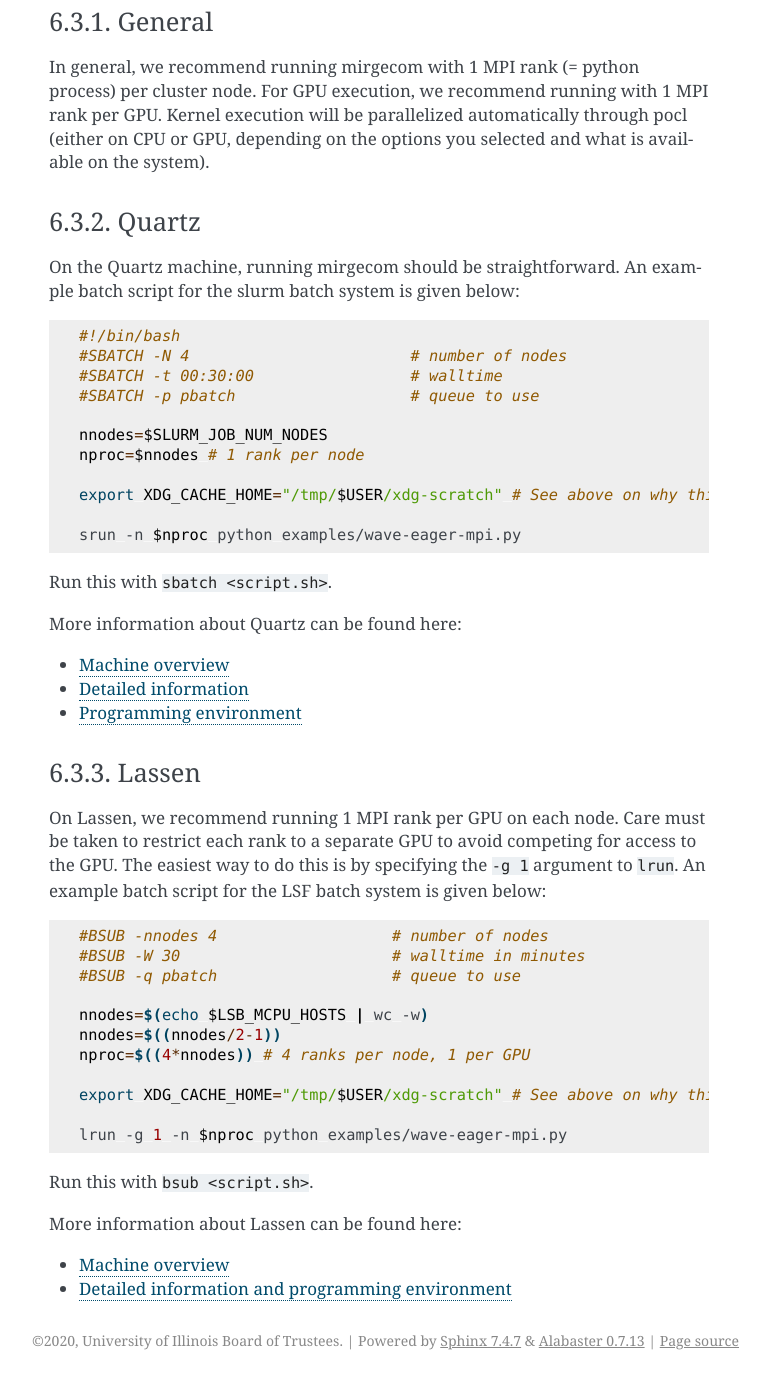
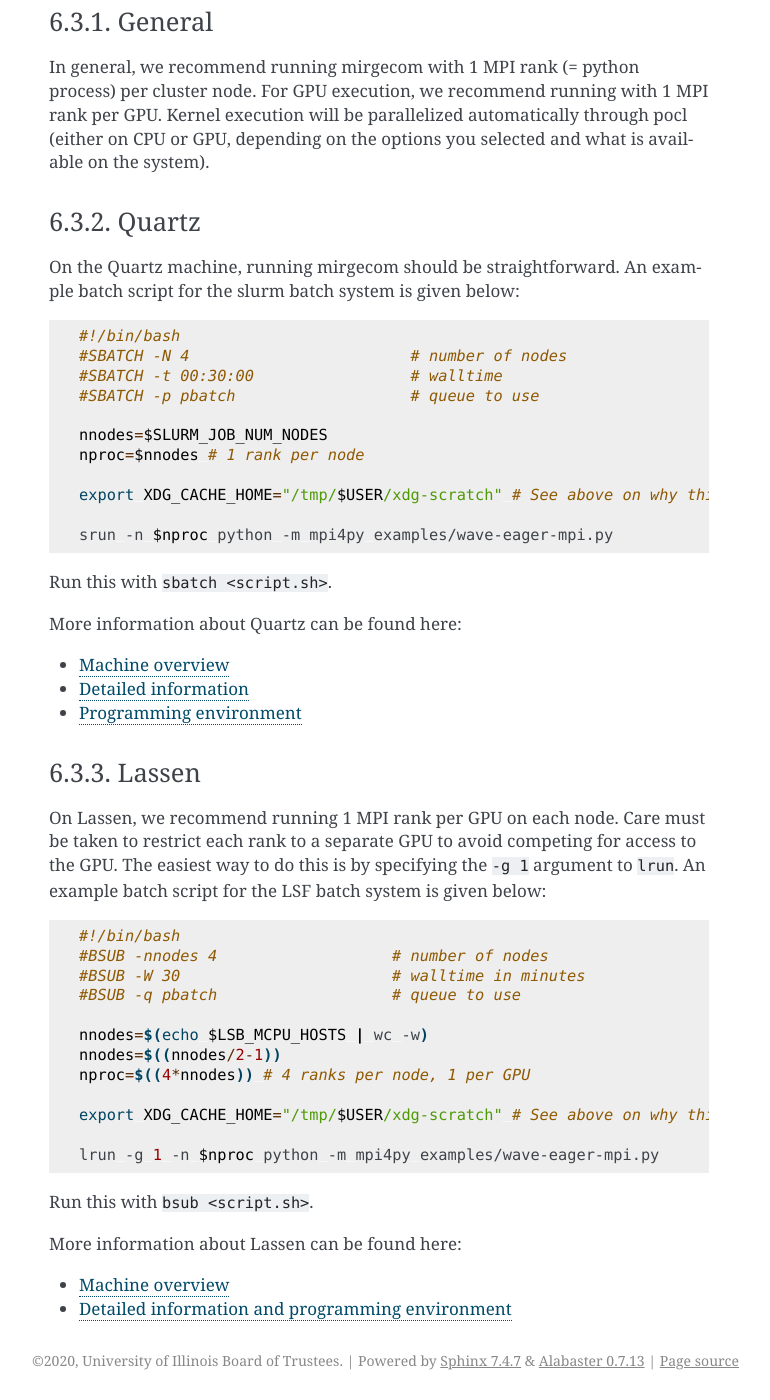
Before and after one commit to illinois-ceesd/mirgecom, a Sphinx documentation site: the page built from doc/running.rst, in a window 1280 px wide and 1400 px high, scrolled down 1536 px. Shown: the whole window, without its empty margins (371-1141 px from the left). Built offline with Sphinx 7.4.7, drawn with Linux system fonts in a browser that asks for light colours.

Commit message:
Apply suggestions from code review
Co-authored-by: Matt Smith <mjsmith6@illinois.edu>

```diff
--- a/doc/running.rst
+++ b/doc/running.rst
@@ -93,7 +93,7 @@ An example batch script for the slurm batch system is given below:
 
    export XDG_CACHE_HOME="/tmp/$USER/xdg-scratch" # See above on why this is important
 
-   srun -n $nproc python examples/wave-eager-mpi.py
+   srun -n $nproc python -m mpi4py examples/wave-eager-mpi.py
 
 Run this with ``sbatch <script.sh>``.
 
@@ -113,6 +113,7 @@ the GPU. The easiest way to do this is by specifying the ``-g 1`` argument to
 
 .. code-block:: bash
 
+   #!/bin/bash
    #BSUB -nnodes 4                   # number of nodes
    #BSUB -W 30                       # walltime in minutes
    #BSUB -q pbatch                   # queue to use
@@ -123,7 +124,7 @@ the GPU. The easiest way to do this is by specifying the ``-g 1`` argument to
 
    export XDG_CACHE_HOME="/tmp/$USER/xdg-scratch" # See above on why this is important
 
-   lrun -g 1 -n $nproc python examples/wave-eager-mpi.py
+   lrun -g 1 -n $nproc python -m mpi4py examples/wave-eager-mpi.py
 
 
 Run this with ``bsub <script.sh>``.
```
